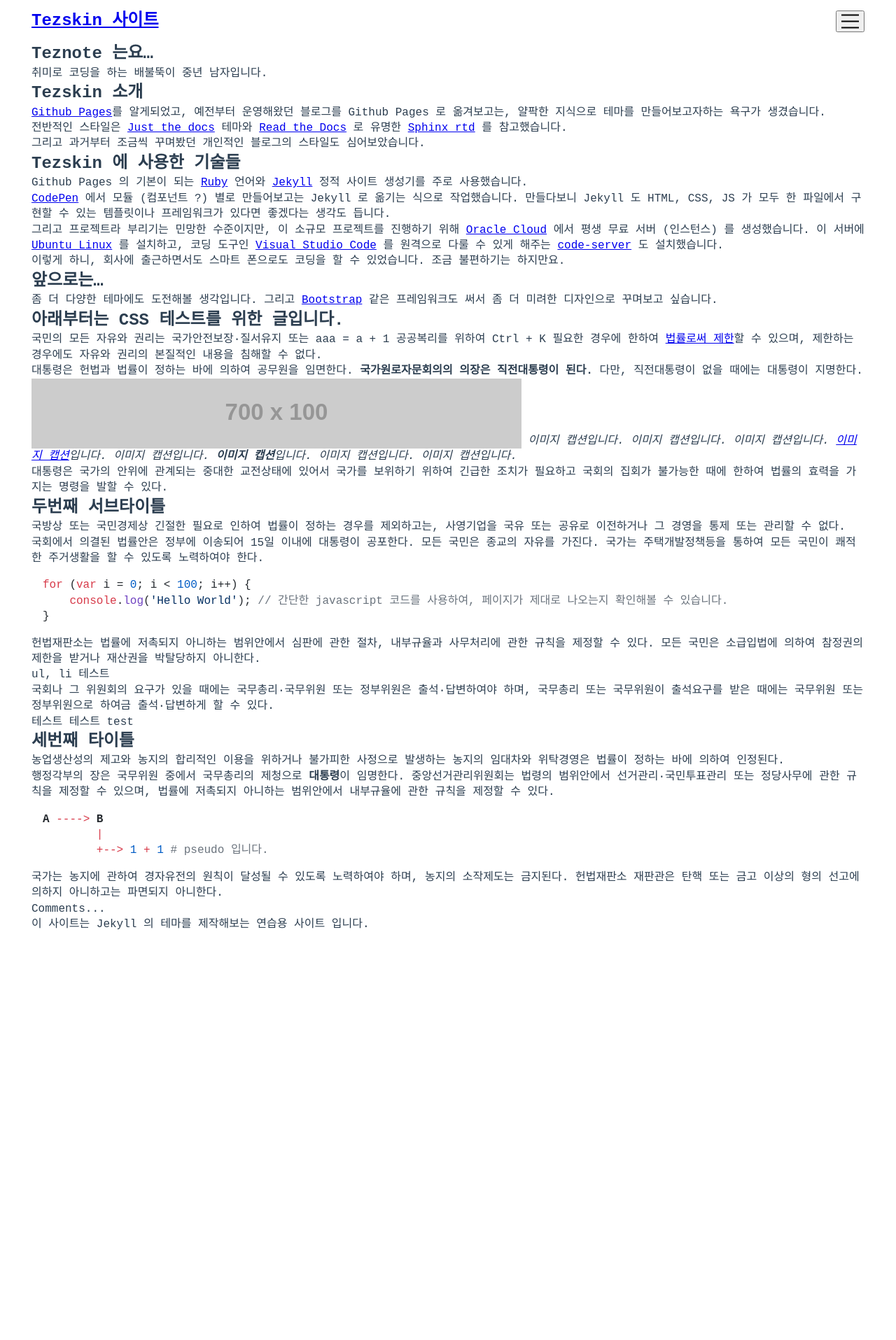
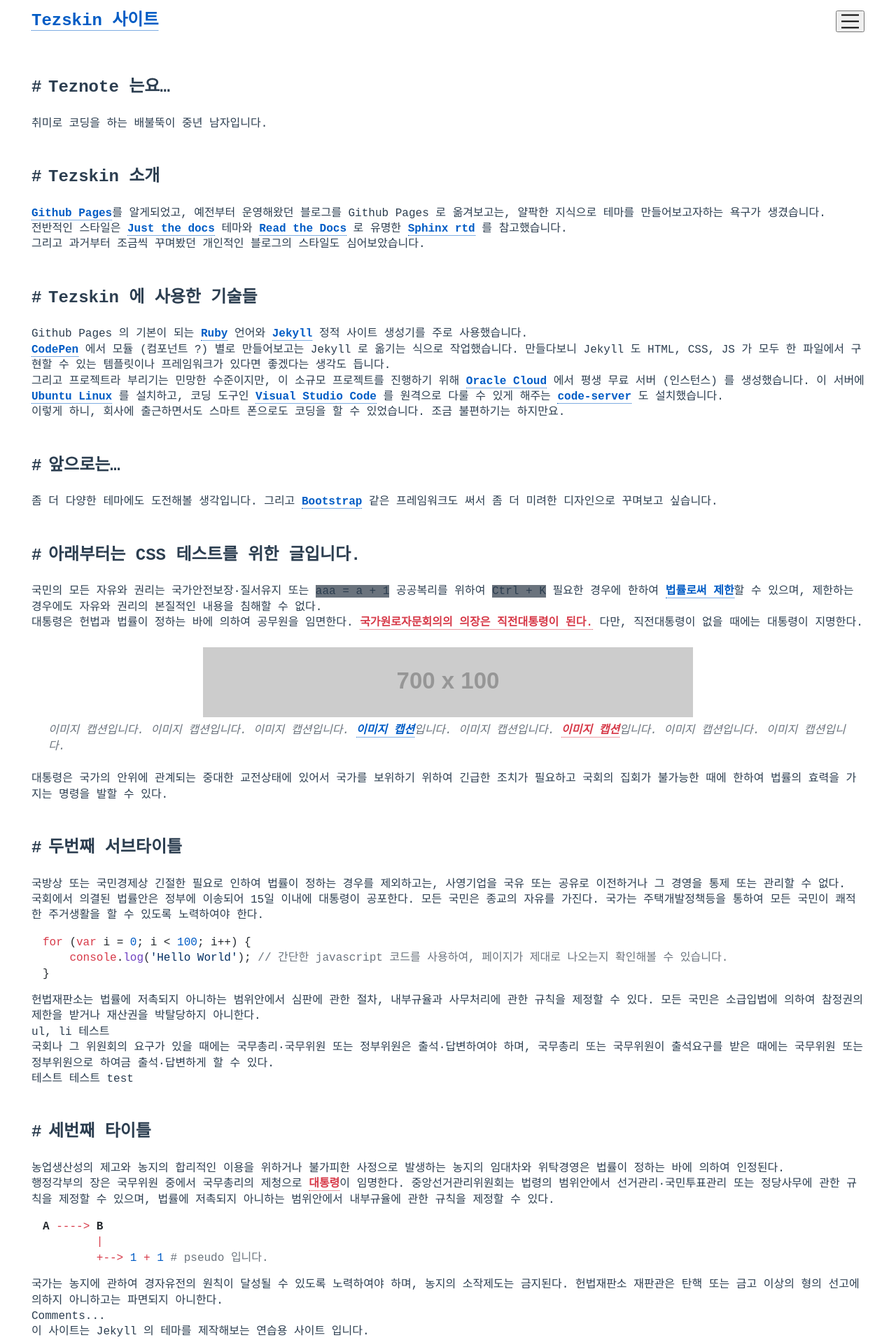
Before and after one commit to teznote/tezskin, a Jekyll site: the page built from index.md, in a window 1280 px wide. Shown: the whole page at 70% size. Built offline with Jekyll 4.4.1, drawn with Linux system fonts in a browser that asks for light colours; nearby versions of some CDN libraries; some web fonts are replaced; a style sheet for code colours, icons or effects is not loaded.

Commit message:
Update style4.scss

```diff
--- a/assets/style4.scss
+++ b/assets/style4.scss
@@ -14,6 +14,9 @@ html {
     --body-bg-color: #ffffff;
     --max-width: 1200px;
     --fixed-height: 60px;
+    --a-color: #005cc5;
+    --b-color: #d73a49;
+    --c-color: #6a737d;
 }
 html, body {
     width: 100%;
@@ -41,6 +44,12 @@ header, aside, nav, main, footer, section, article {
 }
 img, svg {
     vertical-align: bottom;
+}
+a, a:link, a:visited, a:hover, a:active {
+    text-decoration: none;
+    color: var(--a-color);
+    border-bottom: 1px dotted;
+    font-weight: 800;
 }
 
 // Layout
@@ -84,6 +93,48 @@ img, svg {
     }
 }
 
+// Design
+.content {
+    h2 {
+        font-size: 1.5rem;
+        margin: 3rem 0 1.5rem 0;
+        &:before {
+            content: "#";
+            display: inline-block;
+            width: 1.5rem;
+        }
+    }
+    h3 {
+        font-size: 1rem;
+        margin: 1.5rem 0;
+    }
+    img {
+        display: block;
+        margin: 1.5rem auto;
+        max-width: 100%;
+        & ~ em {
+            display: block;
+            margin: -1rem 1.5rem 1.5rem 1.5rem;
+            color: var(--c-color);
+        }
+    }
+    b, strong {
+        color: var(--b-color);
+        border-bottom: 1px dotted;
+        font-weight: 800;
+    }
+    pre, code, kbd, samp {
+        font-family: 'Hack', 'NanumSquareRound', monospace;
+    }
+    p {
+        & > code, kbd, samp {
+            font-size: 1rem;
+            font-weight: 400;
+            color: var(--color);
+            background-color: var(--c-color);
+        }
+    }
+}
 
 
 /*
```
